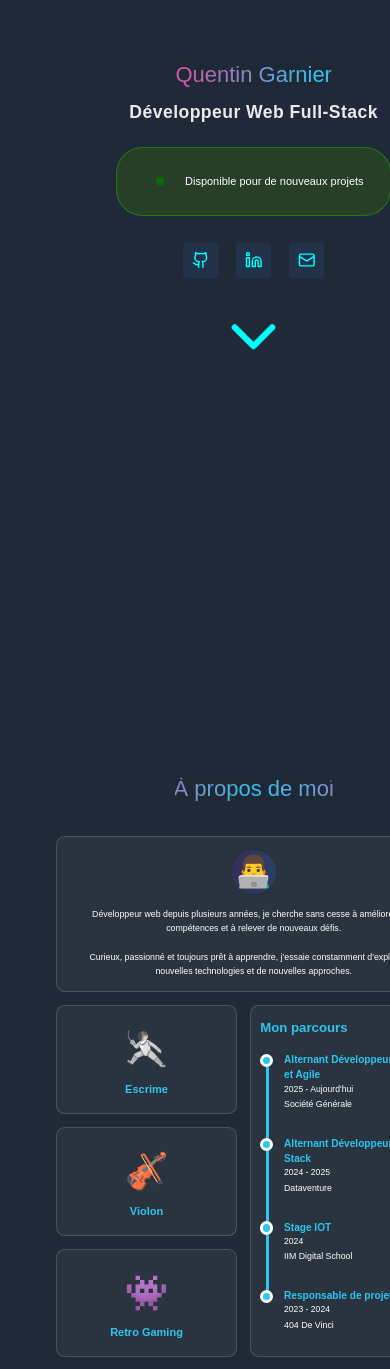
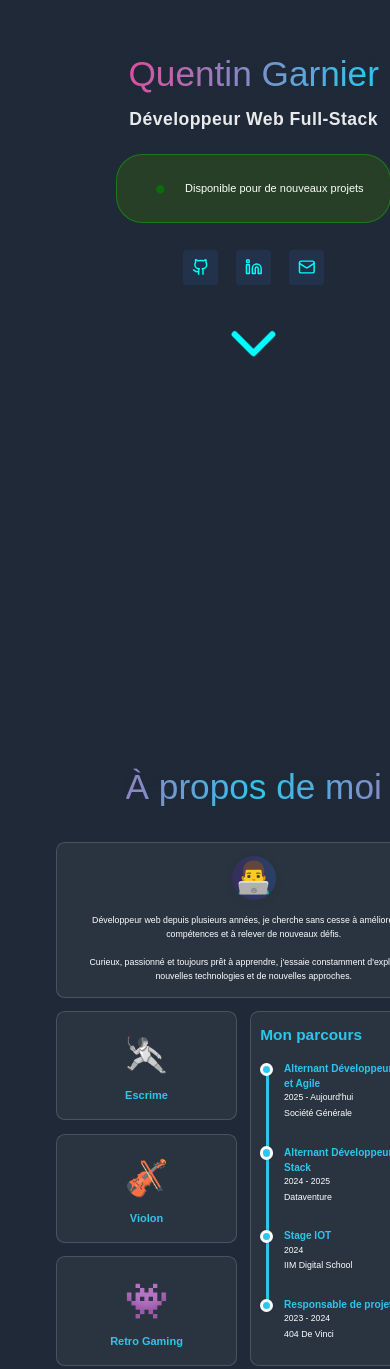
Before and after one commit to F1N3X/portfolio_2025, a React (Vite) app: page / in a window 390 px wide. Shown: the part 199-1568 px from the top of the page. Built offline with nearby package versions, Linux system fonts and the light colour scheme.

Commit message:
removing title responsive

```diff
--- a/src/App.css
+++ b/src/App.css
@@ -63,8 +63,6 @@ section {
 
 @media (max-width: 768px) {
   section {
-    min-height: auto;
-    height: auto;
     min-height: 100vh;
   }
 }
--- a/src/index.css
+++ b/src/index.css
@@ -44,27 +44,3 @@ h4 {
   font-size: 1.25em;
   line-height: 1.4;
 }
-
-@media (max-width: 768px) {
-  h1 {
-    font-size: 3em;
-  }
-
-  h2 {
-    font-size: 2em;
-  }
-
-  h3 {
-    font-size: 1.5em;
-  }
-}
-
-@media (max-width: 480px) {
-  h1 {
-    font-size: 2.5em;
-  }
-
-  h2 {
-    font-size: 1.75em;
-  }
-}
```
